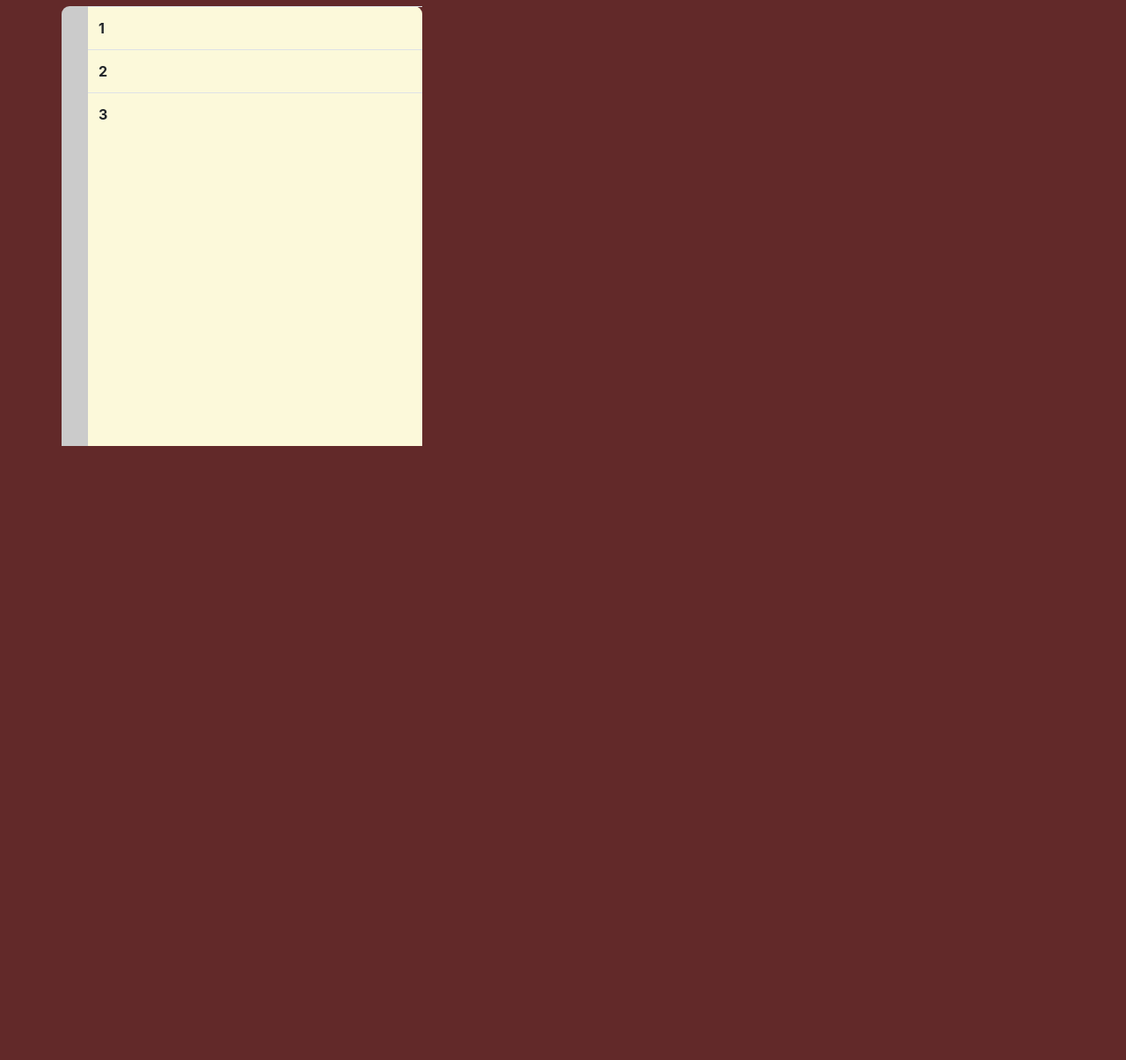
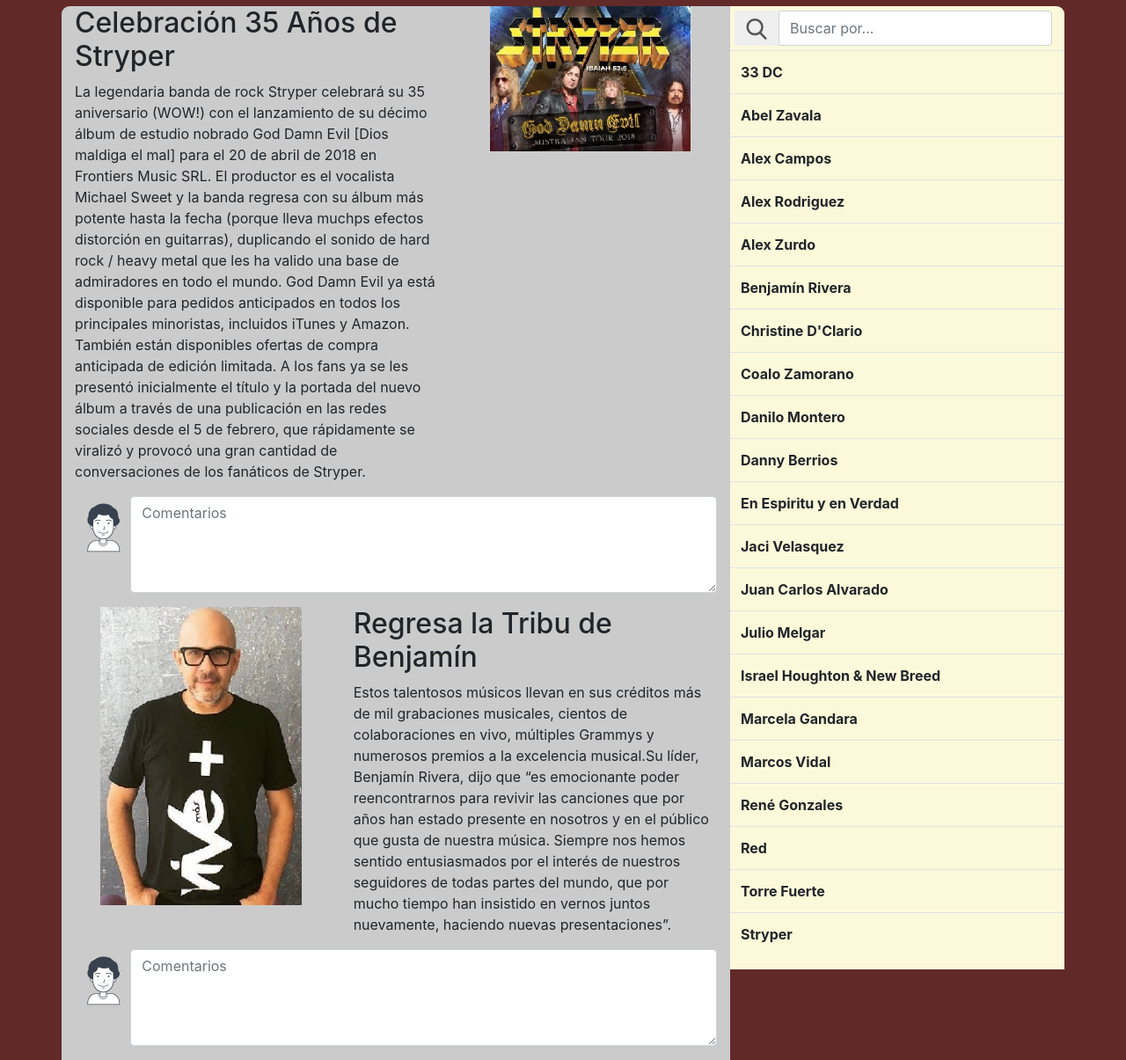
Before and after one commit to gerantony/blog_musica_boostrap, a plain HTML site: page index.html in a window 1280 px wide. Shown: the part 165-1370 px from the top of the page at 88% size. Before the commit the page ends 800 px from the top, so only its background shows below. Drawn offline with Linux system fonts and the light colour scheme.

Commit message:
Adicion de Imagenes
Creacion de boton busqueda.
Colocacion de estilo de imagenes.
Terminar listado de tabla.
Mejora de Imagenes

```diff
--- a/css/miestilo.css
+++ b/css/miestilo.css
@@ -19,14 +19,27 @@
   margin-top: 10px;
 }
 .articulos{
-  height: 500px;
+  height: 100%;
+  width: 100%;
   background: rgb(203, 203, 203);
   border-radius: 9px 0 0 0;
 }
+
+.img-comentario .caja-comentario{
+  margin: 0;
+}
+.img-articulo{
+  width: 80%;
+}
+
 .buscadores{
-  height: 500px;
+    height: 100%;
     background: #fcf9da;
     border-radius: 0 9px 0 0;
+}
+.botonbuscar{
+  width: 95%;
+  margin: 5px 5px 5px 5px;
 }
 
 /*CAMBIOS PARA CELULARES*/
--- a/index.html
+++ b/index.html
@@ -12,7 +12,7 @@
     <title>Blog de Música-German Medina</title>
   </head>
   <body class="blog-body">
-
+<!-- /BLOQUE DEL HEADER -->
     <header>
       <div class="container cabezera">
         <div class="row">
@@ -63,43 +63,130 @@
         </div>
       </div>
     </header>
-
+<!-- /BLOQUE DE LOS ARTICULOS -->
     <div class="container">
       <div class="row central-cont">
-        <article class="">
           <div class="col-md-8 articulos">
             <div class="row">
-
+              <div class="col-md-7">
+                <h2>Celebración 35 Años de Stryper</h2>
+                <p>La legendaria banda de rock Stryper celebrará su 35 aniversario (WOW!) con el lanzamiento de su décimo álbum de estudio nobrado God Damn Evil [Dios maldiga el mal] para el 20 de abril de 2018 en Frontiers Music SRL. El productor es el vocalista Michael Sweet y la banda regresa con su álbum más potente hasta la fecha (porque lleva muchps efectos distorción en guitarras), duplicando el sonido de hard rock / heavy metal que les ha valido una base de admiradores en todo el mundo. God Damn Evil ya está disponible para pedidos anticipados en todos los principales minoristas, incluidos iTunes y Amazon. También están disponibles ofertas de compra anticipada de edición limitada. A los fans ya se les presentó inicialmente el título y la portada del nuevo álbum a través de una publicación en las redes sociales desde el 5 de febrero, que rápidamente se viralizó y provocó una gran cantidad de conversaciones de los fanáticos de Stryper.</p>
+              </div>
+              <div class="col-md-5 text-center">
+                <img class="img-responsive img-articulo" src="img\stryper-img.jpg" alt="Stryper 2108">
+              </div>
             </div>
             <div class="row">
+              <div class="col-md-1 col-lg-1 img-comentario">
+                <img src="img/avatar-usuario.png" alt="">
+              </div>
+              <div class="col-md-11 col-lg-11 caja-comentario">
+                <div class="form-group">
+                    <textarea class="form-control" rows="4" id="comment" placeholder="Comentarios"></textarea>
+                </div>
+              </div>
+            </div>
 
+            <div class="row">
+              <div class="col-md-5 text-center">
+                <img class="img-responsive img-articulo" src="img\benjamin.jpg" alt="Benjamin RIvera">
+              </div>
+              <div class="col-md-7">
+                <h2>Regresa la Tribu de Benjamín</h2>
+                <p>Estos talentosos músicos llevan en sus créditos más de mil grabaciones musicales, cientos de colaboraciones en vivo, múltiples Grammys y numerosos premios a la excelencia musical.Su líder, Benjamín Rivera, dijo que “es emocionante poder reencontrarnos para revivir las canciones que por años han estado presente en nosotros y en el público que gusta de nuestra música. Siempre nos hemos sentido entusiasmados por el interés de nuestros seguidores de todas partes del mundo, que por mucho tiempo han insistido en vernos juntos nuevamente, haciendo nuevas presentaciones”.</p>
+              </div>
             </div>
             <div class="row">
-
+              <div class="col-md-1 col-lg-1 img-comentario">
+                <img src="img/avatar-usuario.png" alt="">
+              </div>
+              <div class="col-md-11 col-lg-11 caja-comentario">
+                <div class="form-group">
+                    <textarea class="form-control" rows="4" id="comment" placeholder="Comentarios"></textarea>
+                </div>
+              </div>
             </div>
           </div>
-        </article>
-
+          <!-- /BLOQUE DE LOS BUSCADORES -->
         <div class="col-md-4 buscadores">
           <div class="row">
-
+            <div class="input-group botonbuscar">
+               <span class="input-group-btn">
+                 <button class="btn btn-default" type="button"><img src="img\search.png" alt=""></button>
+               </span>
+               <input type="text" class="form-control" placeholder="Buscar por...">
+             </div>
           </div>
-          <div class="row">
+            <div class="row">
             <table class="table table-hover">
               <tbody>
                 <tr>
-                  <th scope="row">1</th>
+                  <th scope="row">33 DC</th>
                 </tr>
                 <tr>
-                  <th scope="row">2</th>
+                  <th scope="row">Abel Zavala</th>
                 </tr>
                 <tr>
-                  <th scope="row">3</th>
+                  <th scope="row">Alex Campos</th>
+                </tr>
+                <tr>
+                  <th scope="row">Alex Rodriguez</th>
+                </tr>
+                <tr>
+                  <th scope="row">Alex Zurdo</th>
+                </tr>
+                <tr>
+                  <th scope="row">Benjamín Rivera</th>
+                </tr>
+                <tr>
+                  <th scope="row">Christine D'Clario</th>
+                </tr>
+                <tr>
+                  <th scope="row">Coalo Zamorano</th>
+                </tr>
+                <tr>
+                  <th scope="row">Danilo Montero</th>
+                </tr>
+                <tr>
+                  <th scope="row">Danny Berrios</th>
+                </tr>
+                <tr>
+                  <th scope="row">En Espiritu y en Verdad</th>
+                </tr>
+                <tr>
+                  <th scope="row">Jaci Velasquez</th>
+                </tr>
+                <tr>
+                  <th scope="row">Juan Carlos Alvarado</th>
+                </tr>
+                <tr>
+                  <th scope="row">Julio Melgar</th>
+                </tr>
+                <tr>
+                  <th scope="row">Israel Houghton & New Breed</th>
+                </tr>
+                <tr>
+                  <th scope="row">Marcela Gandara</th>
+                </tr>
+                <tr>
+                  <th scope="row">Marcos Vidal</th>
+                </tr>
+                <tr>
+                  <th scope="row">René Gonzales</th>
+                </tr>
+                <tr>
+                  <th scope="row">Red</th>
+                </tr>
+                <tr>
+                  <th scope="row">Torre Fuerte</th>
+                </tr>
+                <tr>
+                  <th scope="row">Stryper</th>
                 </tr>
               </tbody>
             </table>
-          </div>
-        </div>
+            </div>
+
       </div>
 
     </div>
```
Also changed, not shown: img/avatar-usuario.png (added), img/benjamin.jpg (added), img/search.png (added), img/stryper-img.jpg (added).
